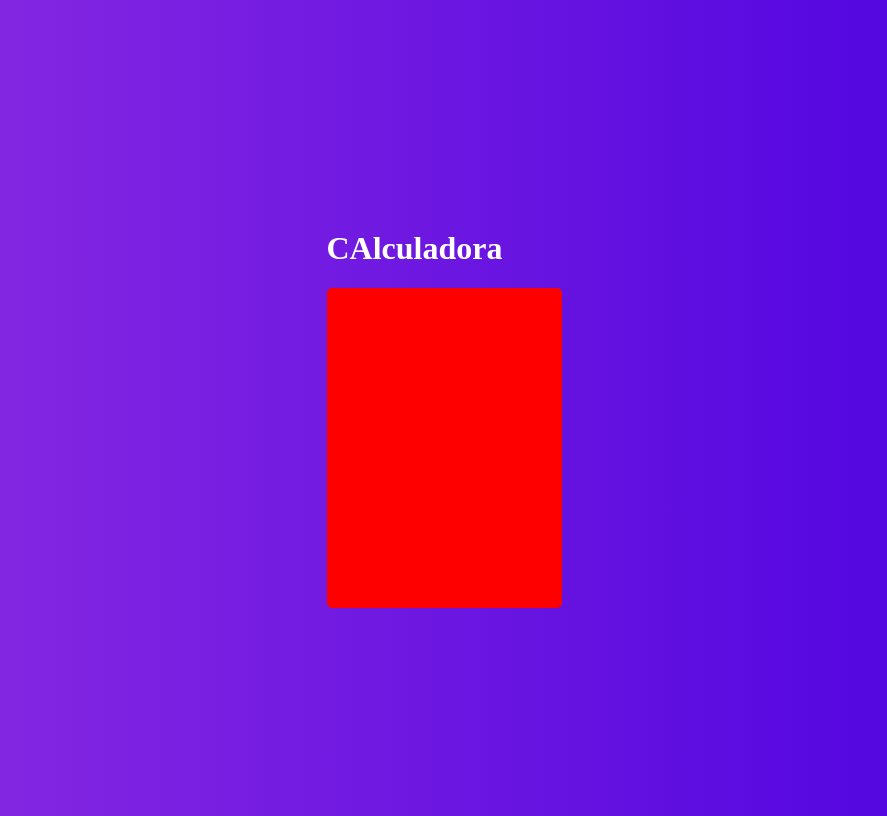
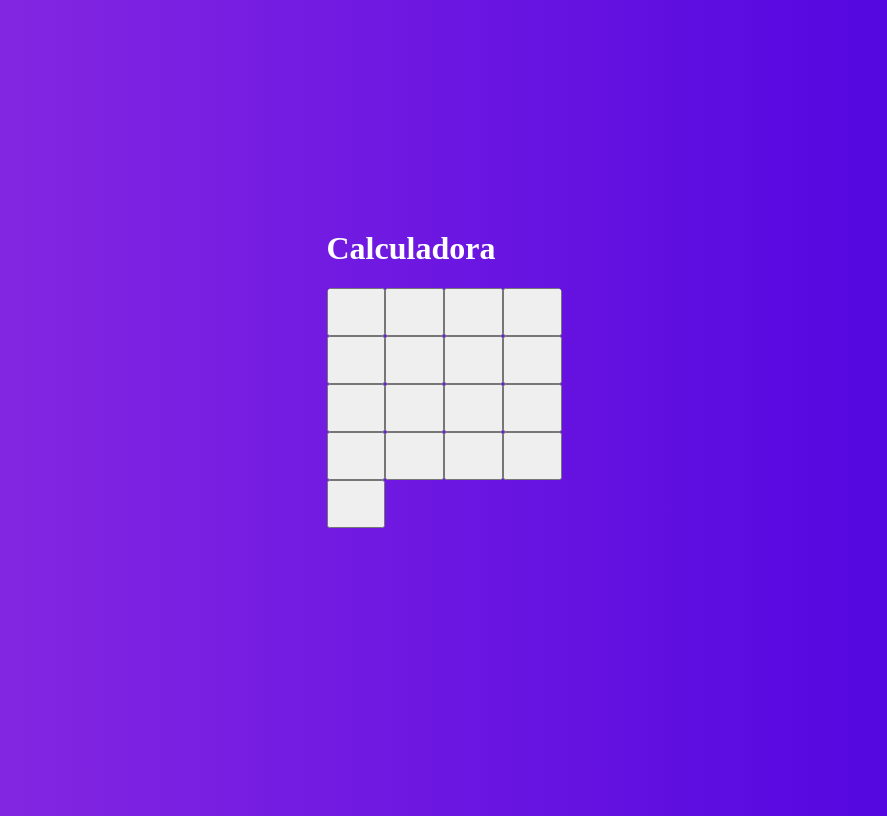
Before and after one commit to edgracional/calculaora_react, a React (Create React App) app: page / in a window 1280 px wide. Shown: the whole page, without its empty margins (196-1083 px from the left). Built offline with nearby package versions, Linux system fonts and the light colour scheme.

Commit message:
45. Component Button #01.1

```diff
--- a/src/components/Button.css
+++ b/src/components/Button.css
@@ -0,0 +1,15 @@
+/* declaração de variáveis dentro da pseudo classe :root */
+:root {
+    /* variável */
+     --bg-button: #f0f0f0;
+     --border-button:solif 1px #888;
+}
+
+.button {
+    font-size: 1.4em;
+    background-color: var(--bg-button);
+    border: none;
+    border-right: var(--border-button);
+    border-bottom: var(--border-button);
+    outline: none;
+}
--- a/src/components/Button.jsx
+++ b/src/components/Button.jsx
@@ -2,6 +2,5 @@ import React from "react";
 import './Button.css';
 
 /* Componentes sem estados é a melhor forma de trabalhar */
-export default props => {
-
-}
+export default props =>
+    <button className="button">{props.label}</button>
--- a/src/index.js
+++ b/src/index.js
@@ -5,9 +5,15 @@ import Calculator from './main/Calculator';
 import reportWebVitals from './reportWebVitals';
 
 ReactDOM.render(
-    <div>
-        <h1>CAlculadora</h1>
+
+  <div>
+   <h1>Calculadora</h1>
         <Calculator />
-    </div>,
-document.getElementById('root'));
+  </div>,
+  document.getElementById('root')
+);
+
+// If you want to start measuring performance in your app, pass a function
+// to log results (for example: reportWebVitals(console.log))
+// or send to an analytics endpoint. Learn more: https://bit.ly/CRA-vitals
 reportWebVitals();
--- a/src/main/Calculator.css
+++ b/src/main/Calculator.css
@@ -3,7 +3,10 @@
     width: 235px;
     border-radius: 5px;
     overflow: hidden;
-    background-color: red;
+
+    display: grid;
+    grid-template-columns: repeat(4, 25%);
+    grid-template-rows: 48px 48px 48px 48px 48px;
 
 
 }
--- a/src/main/Calculator.jsx
+++ b/src/main/Calculator.jsx
@@ -1,13 +1,31 @@
 import React, { Component } from "react";
 import './Calculator.css';
 
+import Button from "../components/Button";
+
 export default class Calculator extends Component {
     render() {
-
         return (
             <div className="caculator">
+                <button label="AC"/>
+                <button label="/"/>
+                <button label="7"/>
+                <button label="8"/>
+                <button label="9"/>
+                <button label="*"/>
+                <button label="4"/>
+                <button label="5"/>
+                <button label="6"/>
+                <button label="-"/>
+                <button label="1"/>
+                <button label="2"/>
+                <button label="3"/>
+                <button label="+"/>
+                <button label="0"/>
+                <button label="."/>
+                <button label="="/>
+            </div>
 
-            </div>
        )
     }
 }
```
